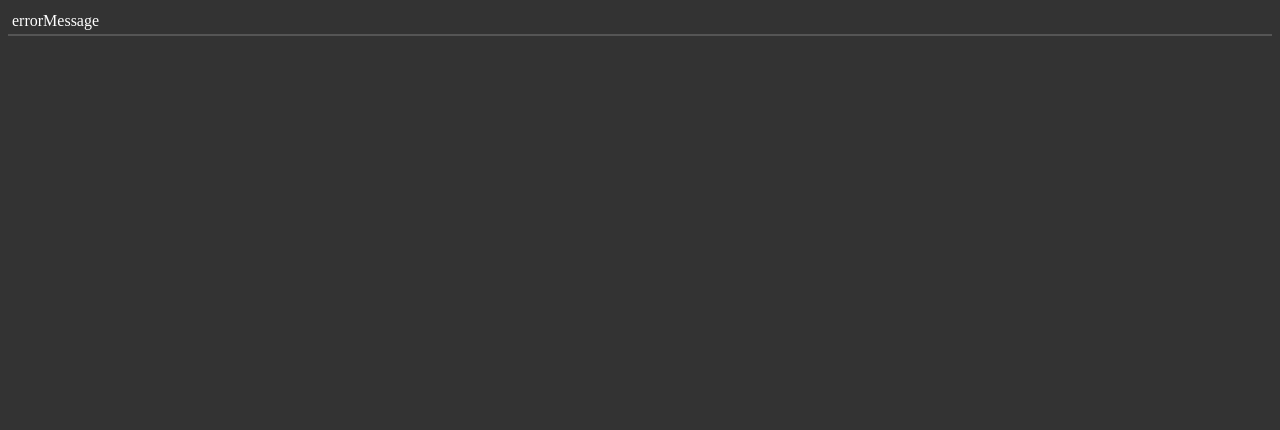
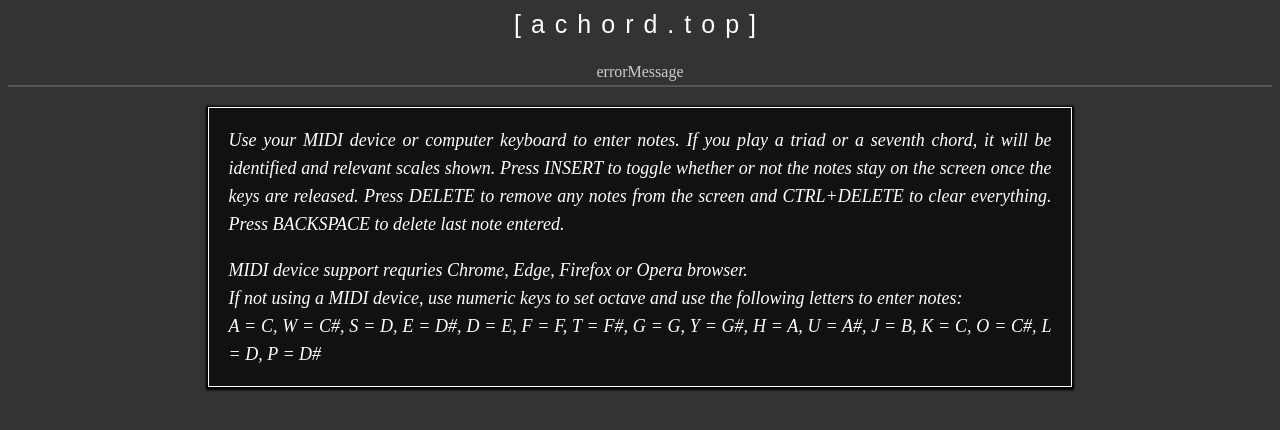
Before and after one commit to rsprog/ChordMonster, a SvelteKit app: page / in a window 1280 px wide. Shown: the top 430 px of the page. Built offline with nearby package versions, Linux system fonts and the light colour scheme.

Commit message:
Add info and improve chord notation

```diff
--- a/src/routes/+page.svelte
+++ b/src/routes/+page.svelte
@@ -3,6 +3,24 @@
     import { browser } from '$app/environment';
 
     const noteNames = ['C', 'C♯', 'D', 'D♯', 'E', 'F', 'F♯', 'G', 'G♯', 'A', 'A♯', 'B'];
+
+    const chordTypes = {
+        'maj': {symbol: '', dom: true},
+        'min': {symbol: '', dom: false},
+        'aug': {symbol: '⁺', dom: true},
+        'dim': {symbol: '°', dom: false},
+        'sus2': {symbol: 'sus2', dom: true},
+        'sus4': {symbol: 'sus4', dom: true},
+        'maj7': {symbol: '⁷', dom: true},
+        'min7': {symbol: '⁷', dom: false},
+        'dom7': {symbol: '⁷', dom: true},
+        'dim7': {symbol: '°⁷', dom: false},
+        'min7♭5': {symbol: 'ø⁷', dom: false},
+        'maj7♯5': {symbol: '⁺⁷', dom: true},
+        'minMaj7': {symbol: '⁷', dom: false},
+        '7sus2': {symbol: '⁷sus2', dom: true},
+        '7sus4': {symbol: '⁷sus4', dom: true},
+    };
 
     class Note {
         constructor(number, name, index, octave) {
@@ -20,10 +38,11 @@
     }
 
     class Chord {
-        constructor(name, notes, rootIndex) {
+        constructor(name, notes, rootIndex, chordType) {
             this.name = name;
             this.notes = notes;
             this.rootIndex = rootIndex;
+            this.chordType = chordType;
         }
         get isInverted() {
             return this.rootIndex > 0;
@@ -61,16 +80,20 @@
     }
 
     class ScaleDegree {
-        constructor(scale, degree) {
+        constructor(scale, degree, chordType) {
             this.scale = scale;
             this.degree = degree;
+            this.chordType = chordType;
         }
         degreeSymbols = ['', 'I', 'II', 'III', 'IV', 'V', 'VI', 'VII'];
         get name() {
             return `${this.scale.nameWithKey} [${this.degree}]`;
         }
         get symbol() {
-            return this.degreeSymbols[this.degree];
+            let numeral =  this.degreeSymbols[this.degree];
+            if (!this.chordType.dom)
+                numeral = numeral.toLowerCase();
+            return numeral + this.chordType.symbol;
         }
     }
 
@@ -85,6 +108,7 @@
     let octave = 4; // current octave, for non-midi notes only
     let errorMessage = null;
     let insertMode = false;
+    let infoTextVisible = true;
 
     function onMIDISuccess(midiAccess) {
         midiAccess.onstatechange = onMIDIStateChange;
@@ -194,6 +218,7 @@
         currentNotes = getCurrentNotes();
         allNotes = [...allNotes, note.noteWithOctave];
         identifyChord();
+        infoTextVisible = false;
     }
 
     function handleNoteOff(midiNoteNumber)
@@ -270,34 +295,46 @@
         const tetrads = [
             { intervals: [4, 3, 4], rootIndex: 0, format: 'maj7' },      // Major seventh chord (root position)
             { intervals: [3, 4, 3], rootIndex: 0, format: 'min7' },      // Minor seventh chord (root position)
-            { intervals: [4, 3, 3], rootIndex: 0, format: '7' },         // Dominant seventh chord (root position)
-            { intervals: [3, 3, 4], rootIndex: 0, format: 'ø7' },        // Half-Diminished seventh chord (root position)
+            { intervals: [4, 3, 3], rootIndex: 0, format: 'dom7' },      // Dominant seventh chord (root position)
+            { intervals: [3, 3, 4], rootIndex: 0, format: 'min7♭5' },    // Half-Diminished seventh chord (root position)
             { intervals: [3, 3, 3], rootIndex: 0, format: 'dim7' },      // Diminished seventh chord (root position)
             { intervals: [3, 4, 4], rootIndex: 0, format: 'minMaj7' },   // Minor-Major seventh chord (root position)
+            { intervals: [4, 4, 3], rootIndex: 0, format: 'maj7♯5' },    // Augmented seventh chord (root position)
+            { intervals: [2, 5, 3], rootIndex: 0, format: '7sus2' },     // Seventh suspended second chord (root position)
+            { intervals: [5, 2, 3], rootIndex: 0, format: '7sus4' },     // Seventh suspended fourth chord (root position)
 
             // First Inversions
-            { intervals: [3, 4, 1], rootIndex: 3, format: 'maj7' },    // Major seventh chord (first inversion)
-            { intervals: [4, 3, 2], rootIndex: 3, format: 'min7' },    // Minor seventh chord (first inversion)
-            { intervals: [3, 3, 2], rootIndex: 3, format: '7' },       // Dominant seventh chord (first inversion)
-            { intervals: [3, 4, 2], rootIndex: 3, format: 'ø7' },      // Half-Diminished seventh chord (first inversion)
-            { intervals: [3, 3, 3], rootIndex: 3, format: 'dim7' },    // Diminished seventh chord (first inversion)
-            { intervals: [4, 4, 1], rootIndex: 3, format: 'minMaj7' }, // Minor-Major seventh chord (first inversion)
+            { intervals: [3, 4, 1], rootIndex: 3, format: 'maj7' },      // Major seventh chord (first inversion)
+            { intervals: [4, 3, 2], rootIndex: 3, format: 'min7' },      // Minor seventh chord (first inversion)
+            { intervals: [3, 3, 2], rootIndex: 3, format: 'dom7' },      // Dominant seventh chord (first inversion)
+            { intervals: [3, 4, 2], rootIndex: 3, format: 'min7♭5' },    // Half-Diminished seventh chord (first inversion)
+            { intervals: [3, 3, 3], rootIndex: 3, format: 'dim7' },      // Diminished seventh chord (first inversion)
+            { intervals: [4, 4, 1], rootIndex: 3, format: 'minMaj7' },   // Minor-Major seventh chord (first inversion)
+            { intervals: [4, 3, 1], rootIndex: 3, format: 'maj7♯5' },    // Augmented seventh chord (first inversion)
+            { intervals: [5, 3, 2], rootIndex: 3, format: '7sus2' },     // Seventh suspended second chord (first inversion)
+            { intervals: [2, 3, 2], rootIndex: 3, format: '7sus4' },     // Seventh suspended fourth chord (first inversion)
 
             // Second Inversions
-            { intervals: [4, 1, 4], rootIndex: 2, format: 'maj7' },    // Major seventh chord (second inversion)
-            { intervals: [3, 2, 3], rootIndex: 2, format: 'min7' },    // Minor seventh chord (second inversion)
-            { intervals: [3, 2, 4], rootIndex: 2, format: '7' },       // Dominant seventh chord (second inversion)
-            { intervals: [4, 2, 3], rootIndex: 2, format: 'ø7' },      // Half-Diminished seventh chord (second inversion)
-            { intervals: [3, 3, 3], rootIndex: 2, format: 'dim7' },    // Diminished seventh chord (second inversion)
-            { intervals: [4, 1, 3], rootIndex: 2, format: 'minMaj7' }, // Minor-Major seventh chord (second inversion)
+            { intervals: [4, 1, 4], rootIndex: 2, format: 'maj7' },      // Major seventh chord (second inversion)
+            { intervals: [3, 2, 3], rootIndex: 2, format: 'min7' },      // Minor seventh chord (second inversion)
+            { intervals: [3, 2, 4], rootIndex: 2, format: 'dom7' },      // Dominant seventh chord (second inversion)
+            { intervals: [4, 2, 3], rootIndex: 2, format: 'min7♭5' },    // Half-Diminished seventh chord (second inversion)
+            { intervals: [3, 3, 3], rootIndex: 2, format: 'dim7' },      // Diminished seventh chord (second inversion)
+            { intervals: [4, 1, 3], rootIndex: 2, format: 'minMaj7' },   // Minor-Major seventh chord (second inversion)
+            { intervals: [3, 1, 4], rootIndex: 2, format: 'maj7♯5' },    // Augmented seventh chord (second inversion)
+            { intervals: [3, 2, 2], rootIndex: 2, format: '7sus2' },     // Seventh suspended second chord (second inversion)
+            { intervals: [3, 2, 5], rootIndex: 2, format: '7sus4' },     // Seventh suspended fourth chord (second inversion)
 
             // Third Inversions
-            { intervals: [1, 4, 3], rootIndex: 1, format: 'maj7' },    // Major seventh chord (third inversion)
-            { intervals: [2, 3, 4], rootIndex: 1, format: 'min7' },    // Minor seventh chord (third inversion)
-            { intervals: [2, 4, 3], rootIndex: 1, format: '7' },       // Dominant seventh chord (third inversion)
-            { intervals: [2, 3, 3], rootIndex: 1, format: 'ø7' },      // Half-Diminished seventh chord (third inversion)
-            { intervals: [3, 3, 3], rootIndex: 1, format: 'dim7' },    // Diminished seventh chord (third inversion)
-            { intervals: [1, 3, 4], rootIndex: 1, format: 'minMaj7' }, // Minor-Major seventh chord (third inversion)
+            { intervals: [1, 4, 3], rootIndex: 1, format: 'maj7' },      // Major seventh chord (third inversion)
+            { intervals: [2, 3, 4], rootIndex: 1, format: 'min7' },      // Minor seventh chord (third inversion)
+            { intervals: [2, 4, 3], rootIndex: 1, format: 'dom7' },      // Dominant seventh chord (third inversion)
+            { intervals: [2, 3, 3], rootIndex: 1, format: 'min7♭5' },    // Half-Diminished seventh chord (third inversion)
+            { intervals: [3, 3, 3], rootIndex: 1, format: 'dim7' },      // Diminished seventh chord (third inversion)
+            { intervals: [1, 3, 4], rootIndex: 1, format: 'minMaj7' },   // Minor-Major seventh chord (third inversion)
+            { intervals: [1, 4, 4], rootIndex: 1, format: 'maj7♯5' },    // Augmented seventh chord (third inversion)
+            { intervals: [2, 2, 5], rootIndex: 1, format: '7sus2' },     // Seventh suspended second chord (third inversion)
+            { intervals: [2, 5, 2], rootIndex: 1, format: '7sus4' },     // Seventh suspended fourth chord (third inversion)
         ];
 
         return getChord(midiNotes, tetrads);
@@ -310,16 +347,17 @@
         const intervals = getIntervals(sortedNotes);
         let chord = null;
 
-        chords.forEach((c) => {
+        for (let c of chords) {
             if (c.intervals.every((value, index) => value === intervals[index])) {
                 const rootNoteName = getNote(sortedNotes[c.rootIndex]).name;
                 const bassNoteName = c.rootIndex === 0 ? rootNoteName : getNote(sortedNotes[0]).name;
                 let chordName = rootNoteName + c.format;
                 if (bassNoteName !== rootNoteName)
                     chordName += '/' + bassNoteName;
-                chord = new Chord(chordName, sortedNotes, c.rootIndex);
+                chord = new Chord(chordName, sortedNotes, c.rootIndex, chordTypes[c.format]);
+                break;
             }
-        });
+        };
 
         return chord;
     }
@@ -368,12 +406,12 @@
 
     function getChordScales(chord) {
         const scales = {
-            "Major": [2, 2, 1, 2, 2, 2, 1],          // natural major scale
-            "Minor": [2, 1, 2, 2, 1, 2, 2],          // matural minor scale
-            //"Harmonic Major": [2, 2, 1, 2, 1, 3, 1],  // harmonic major scale
-            //"Harmonic Minor": [2, 1, 2, 2, 1, 3, 1],  // harmonic minro scale
-            //"Melodic Major": [2, 2, 1, 2, 1, 2, 2],   // melodic major scale
-            //"Melodic Minor": [2, 1, 2, 2, 2, 2, 1],   // melodic minor scale
+            "Major": [2, 2, 1, 2, 2, 2, 1],           // natural major scale
+            "Minor": [2, 1, 2, 2, 1, 2, 2],           // matural minor scale
+            "Harmonic Major": [2, 2, 1, 2, 1, 3, 1],  // harmonic major scale
+            "Harmonic Minor": [2, 1, 2, 2, 1, 3, 1],  // harmonic minro scale
+            "Melodic Major": [2, 2, 1, 2, 1, 2, 2],   // melodic major scale
+            "Melodic Minor": [2, 1, 2, 2, 2, 2, 1],   // melodic minor scale
         };
         const chordNotes = chord.getParentNotes();
         const chordIntervals = getIntervals(chordNotes);
@@ -397,7 +435,7 @@
                             scaleNoteIndexes.push((scaleNoteIndexes[scaleNoteIndexes.length - 1] + x) % 12);
                         }
                         if (chordNoteIndexes.every(val => scaleNoteIndexes.includes(val))) {
-                            matchedScales.push(new ScaleDegree(new Scale(scale, k), scaleNoteIndexes.indexOf(chordNoteIndexes[0]) + 1));
+                            matchedScales.push(new ScaleDegree(new Scale(scale, k), scaleNoteIndexes.indexOf(chordNoteIndexes[0]) + 1, chord.chordType));
                         }
                     }
                     matched.push(matchedScales);
@@ -418,7 +456,11 @@
 
 <main>
 
-    <div id="devices">
+    <div id="logo">
+        [achord.top]
+    </div>
+
+    <div id="top-bar">
         {#if midi}
             {#if midiInputs.length === 0}
                 Plug in your MIDI device or use keyboard to play notes
@@ -442,6 +484,22 @@
         </div>
 
         <div id="current">
+            {#if infoTextVisible}
+            <div class="info">
+                <p id="about">
+                    Use your MIDI device or computer keyboard to enter notes. If you play a triad or a seventh chord, it will be identified and relevant scales shown.
+                    Press INSERT to toggle whether or not the notes stay on the screen once the keys are released.
+                    Press DELETE to remove any notes from the screen and CTRL+DELETE to clear everything. Press BACKSPACE to delete last note entered.
+                </p>
+                {#if midiInputs.length === 0}
+                    <p id="keymap">
+                        MIDI device support requries Chrome, Edge, Firefox or Opera browser.<br />
+                        If not using a MIDI device, use numeric keys to set octave and use the following letters to enter notes:<br />
+                        A = C, W = C#, S = D, E = D#, D = E, F = F, T = F#, G = G, Y = G#, H = A, U = A#, J = B, K = C, O = C#, L = D, P = D#
+                    </p>
+                {/if}
+            </div>
+            {/if}
             {#each currentNotes as note}
                 <div class="item note {note.isSharp ? 'black-key' : 'white-key'}">{note.name}<sub class="octave">{note.octave}</sub></div>
             {/each}
@@ -485,15 +543,43 @@
         background-color: #333;
         color: white;
     }
-    #devices {
+    #top-bar {
         margin-bottom: 10px;
         padding: 4px;
         border-bottom: 2px solid #555;
+        text-align: center;
+        color: #CCC;
+    }
+    #logo {
+        top: 0px;
+        right: 0px;
+        text-align: center;
+        font-size: 25px;
+        font-family: sans-serif;
+        margin-top: 10px;
+        margin-bottom: 20px;
+        padding: 5x;
+        color: white;
+        letter-spacing: 10px;
     }
     .flex-container {
         display: flex;
         flex-direction: row;
         height: 100%;
+    }
+    .info {
+        flex: 1;
+        text-align: left;
+        font-size: 18px;
+        line-height: 28px;
+        margin: 10px;
+        padding-left: 20px;
+        padding-right: 20px;
+        text-align: justify;
+        background-color: #111;
+        border: 1px solid white;
+        box-shadow: 0px 1px 2px 2px black;
+        font-style: italic;
     }
     #current {
         display: flex;
@@ -535,8 +621,8 @@
     }
     .inversion-number {
         position: absolute;
-        bottom: 0px;
-        right: 0px;
+        top: 0px;
+        left: 0px;
         font-size: 20px;
         margin: 5px;
         padding: 5px;
@@ -558,12 +644,13 @@
         margin: 1px;
         padding: 1px;
         text-align: left;
+        font-size: 14px;
     }
     .small-note {
         width: 50px;
     }
     .small-chord {
-        width: 100px;
+        width: 120px;
     }
     .scales {
         flex-wrap: wrap;
@@ -583,7 +670,7 @@
     }
     .scale-degree {
         color: white;
-        font-size: 15px;
+        font-size: 18px;
     }
     .break {
         flex-basis: 100%;
```
Also changed, not shown: static/favicon.png, 1 other file (tests, documents, lock files or other folders).
